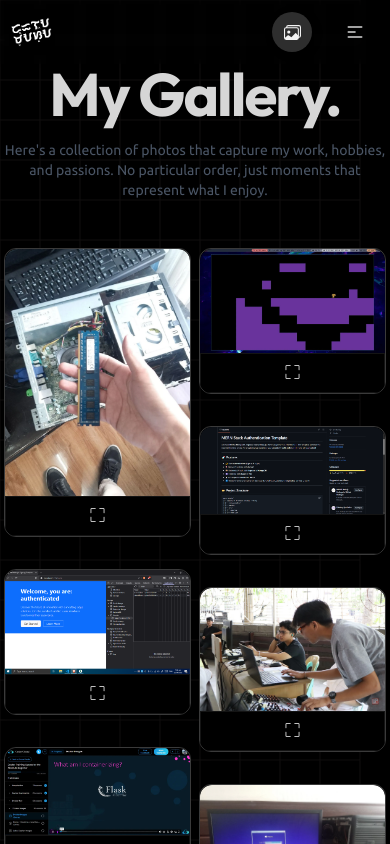
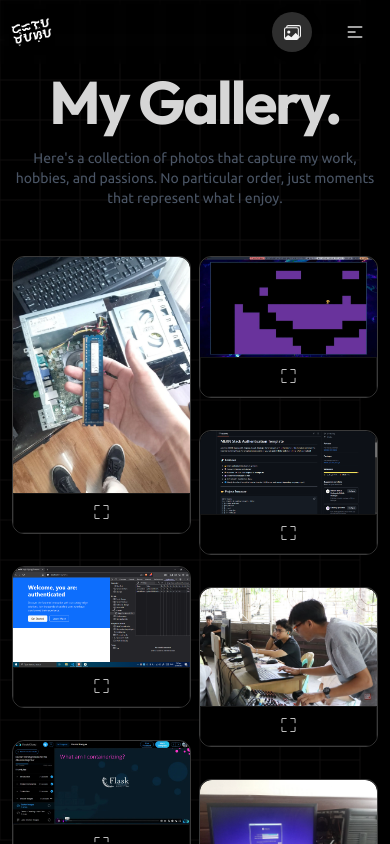
Before and after one commit to denverdelamasa/portfolio-v2, a Next.js app: page /gallery in a window 390 px wide. Shown: the top 844 px of the page. Built offline with nearby package versions, Linux system fonts and the light colour scheme.

Commit message:
style: minor padding tweak in gallery page

```diff
--- a/src/app/gallery/page.tsx
+++ b/src/app/gallery/page.tsx
@@ -5,7 +5,7 @@ export default function Gallery() {
   const images = getGalleryImages();
 
   return (
-    <main className="min-h-[100vh] flex flex-col items-center justify-center lg:p-12">
+    <main className="min-h-[100vh] flex flex-col items-center justify-center p-2 lg:p-12">
       <h1 className="text-6xl md:text-8xl font-bold">
         My <span className="hover:text-red-500 transition-colors duration-200 ease-in">Gallery</span>.
       </h1>
```
